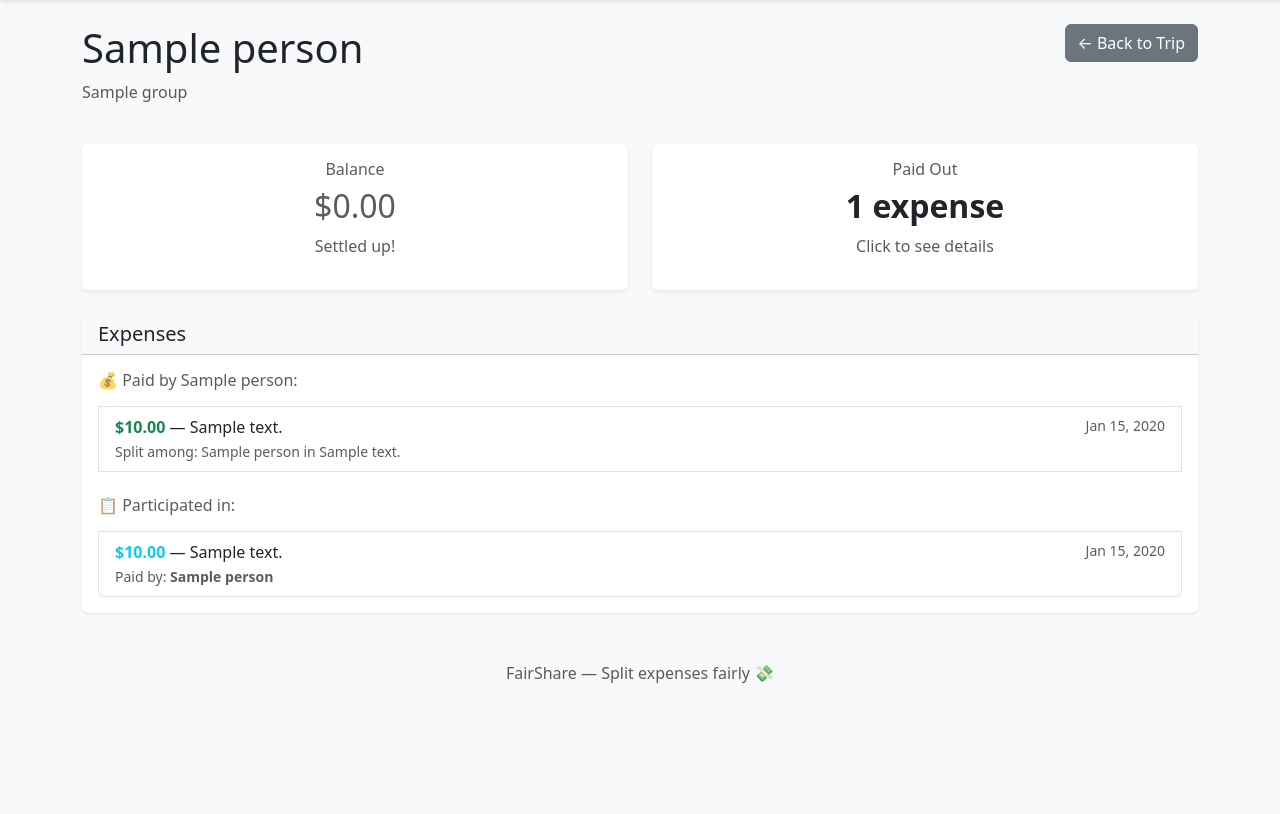
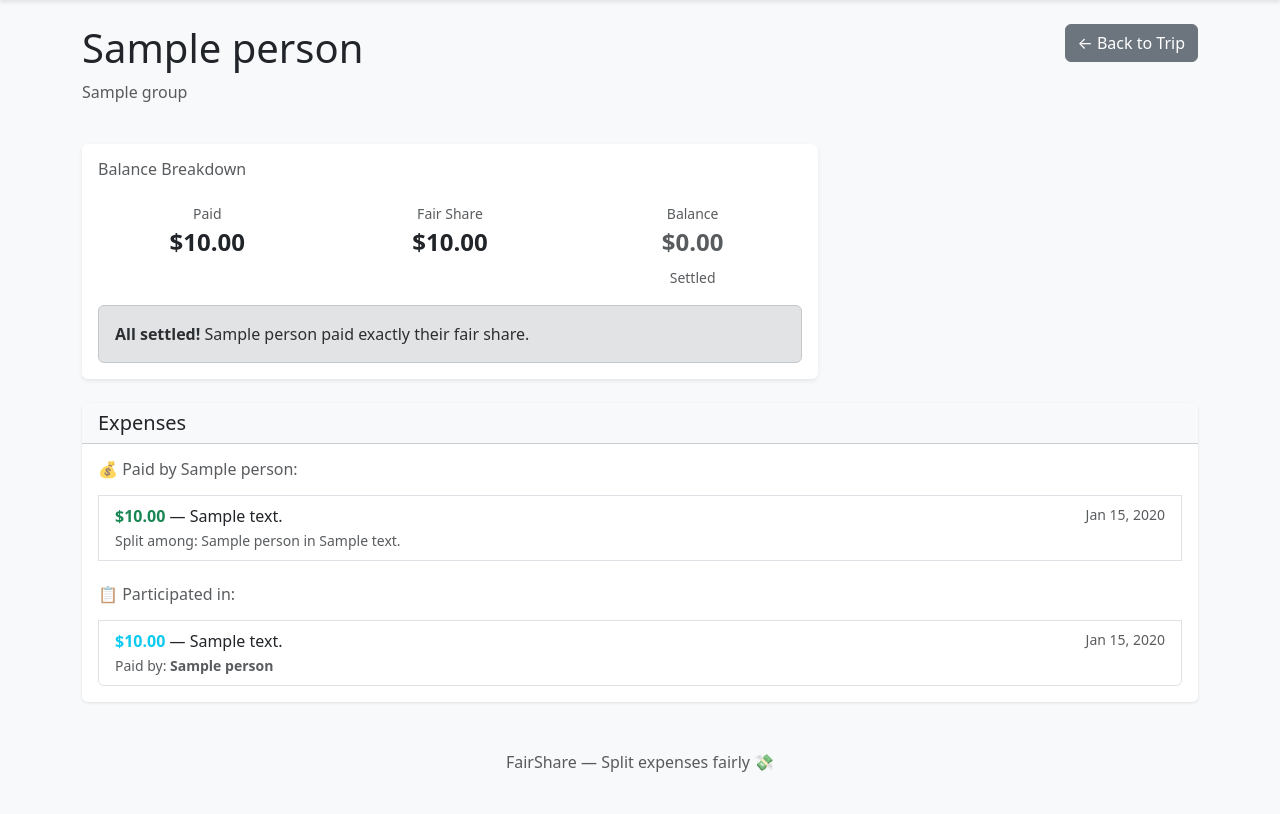
Before and after one commit to realmistic/ai-dev-tools-zoomcamp, a Django app: page /group/1/person/1/ in a window 1280 px wide. Shown: the part 76-890 px from the top of the page. Before the commit the page ends 759 px from the top, so only its background shows below. Run offline with Django 5.2, Linux system fonts and the light colour scheme; tables that the repository leaves empty hold one stand-in row (values such as "Sample post").

Commit message:
Enhance person detail: show balance breakdown (Paid / Fair Share / Balance)
Updates:
- View calculates total_paid, fair_share, and balance
- Template shows all three side-by-side for clarity
- Color-coded alerts explain the relationship:
  - Green: 'Paid $X but share was $Y, so owed $Z'
  - Red: 'Share was $X but only paid $Y, so owes $Z'
  - Grey: 'Settled exactly'
- Clearer UX for understanding who owes whom

```diff
--- a/fairshare_app/templates/fairshare_app/person_detail.html
+++ b/fairshare_app/templates/fairshare_app/person_detail.html
@@ -14,38 +14,52 @@
     </div>
 </div>
 
+<!-- Balance Breakdown -->
 <div class="row mb-4">
-    <div class="col-md-6">
+    <div class="col-lg-8">
         <div class="card border-0 shadow-sm">
-            <div class="card-body text-center">
-                <h6 class="card-title text-muted">Balance</h6>
+            <div class="card-body">
+                <h6 class="card-title text-muted mb-4">Balance Breakdown</h6>
+
+                <div class="row mb-3">
+                    <div class="col-md-4 text-center">
+                        <small class="d-block text-muted mb-1">Paid</small>
+                        <div class="h4 fw-bold">${{ total_paid|floatformat:2 }}</div>
+                    </div>
+                    <div class="col-md-4 text-center">
+                        <small class="d-block text-muted mb-1">Fair Share</small>
+                        <div class="h4 fw-bold">${{ fair_share|floatformat:2 }}</div>
+                    </div>
+                    <div class="col-md-4 text-center">
+                        <small class="d-block text-muted mb-1">Balance</small>
                         {% if balance > 0 %}
-                    <div class="h2 text-success fw-bold">+${{ balance|floatformat:2 }}</div>
-                    <p class="text-muted">{{ person.name }} is owed money (lender)</p>
+                            <div class="h4 fw-bold text-success">+${{ balance|floatformat:2 }}</div>
+                            <small class="text-success">Owed to them</small>
                         {% elif balance < 0 %}
-                    <div class="h2 text-danger fw-bold">-${{ balance|abs_value|floatformat:2 }}</div>
-                    <p class="text-muted">{{ person.name }} owes money (borrower)</p>
+                            <div class="h4 fw-bold text-danger">-${{ balance|abs_value|floatformat:2 }}</div>
+                            <small class="text-danger">They owe</small>
                         {% else %}
-                    <div class="h2 text-muted">$0.00</div>
-                    <p class="text-muted">Settled up!</p>
+                            <div class="h4 fw-bold text-muted">$0.00</div>
+                            <small class="text-muted">Settled</small>
                         {% endif %}
                     </div>
                 </div>
+
+                <div class="alert {% if balance > 0 %}alert-success{% elif balance < 0 %}alert-danger{% else %}alert-secondary{% endif %} mb-0">
+                    {% if balance > 0 %}
+                        <strong>{{ person.name }} is a lender.</strong> They paid ${{ total_paid|floatformat:2 }}, but their fair share was only ${{ fair_share|floatformat:2 }}, so they're owed ${{ balance|floatformat:2 }}.
+                    {% elif balance < 0 %}
+                        <strong>{{ person.name }} is a borrower.</strong> Their fair share was ${{ fair_share|floatformat:2 }}, but they only paid ${{ total_paid|floatformat:2 }}, so they owe ${{ balance|abs_value|floatformat:2 }}.
+                    {% else %}
+                        <strong>All settled!</strong> {{ person.name }} paid exactly their fair share.
+                    {% endif %}
                 </div>
-
-    <div class="col-md-6">
-        <div class="card border-0 shadow-sm">
-            <div class="card-body text-center">
-                <h6 class="card-title text-muted">Paid Out</h6>
-                {% with total_paid=paid_expenses|length %}
-                    <div class="h2 fw-bold">{{ paid_expenses.count }} expense{{ paid_expenses.count|pluralize }}</div>
-                    <p class="text-muted">Click to see details</p>
-                {% endwith %}
             </div>
         </div>
     </div>
 </div>
 
+<!-- Expenses -->
 <div class="row">
     <div class="col-lg-12">
         <div class="card">
@@ -55,8 +69,8 @@
             <div class="card-body">
                 {% if paid_expenses or participated_expenses %}
                 <div class="list-group">
+                    {% if paid_expenses %}
                     <h6 class="mb-3 text-muted">💰 Paid by {{ person.name }}:</h6>
-                    {% if paid_expenses %}
                     {% for expense in paid_expenses %}
                     <div class="list-group-item">
                         <div class="d-flex justify-content-between align-items-start">
@@ -75,8 +89,8 @@
                     <p class="text-muted">No expenses paid.</p>
                     {% endif %}
 
+                    {% if participated_expenses %}
                     <h6 class="mb-3 text-muted mt-4">📋 Participated in:</h6>
-                    {% if participated_expenses %}
                     {% for participation in participated_expenses %}
                     <div class="list-group-item">
                         <div class="d-flex justify-content-between align-items-start">
@@ -91,8 +105,6 @@
                         </div>
                     </div>
                     {% endfor %}
-                    {% else %}
-                    <p class="text-muted">Not involved in any expenses.</p>
                     {% endif %}
                 </div>
                 {% else %}
--- a/fairshare_app/views.py
+++ b/fairshare_app/views.py
@@ -104,6 +104,8 @@ def add_expense(request, group_id):
 
 def person_detail(request, group_id, person_id):
     """View person's expenses and balance."""
+    from decimal import Decimal
+
     group = get_object_or_404(Group, id=group_id)
     person = get_object_or_404(Person, id=person_id, group=group)
 
@@ -113,15 +115,26 @@ def person_detail(request, group_id, person_id):
         expense__group=group
     ).select_related('expense')
 
-    # Calculate this person's balance
+    # Calculate balances and breakdown
     balances = calculate_balances(group)
     person_balance = balances.get(person.id, 0)
+
+    # Calculate what they paid
+    total_paid = sum(expense.amount for expense in paid_expenses) or Decimal('0.00')
+
+    # Calculate fair share
+    all_expenses = group.expenses.all()
+    total_expenses = sum(e.amount for e in all_expenses) or Decimal('0.00')
+    num_people = group.people.count()
+    fair_share = total_expenses / num_people if num_people > 0 else Decimal('0.00')
 
     context = {
         'group': group,
         'person': person,
         'paid_expenses': paid_expenses,
         'participated_expenses': participated_expenses,
+        'total_paid': total_paid,
+        'fair_share': fair_share,
         'balance': person_balance,
     }
     return render(request, 'fairshare_app/person_detail.html', context)
```
Lines whose indentation alone changed are shown as unchanged.
